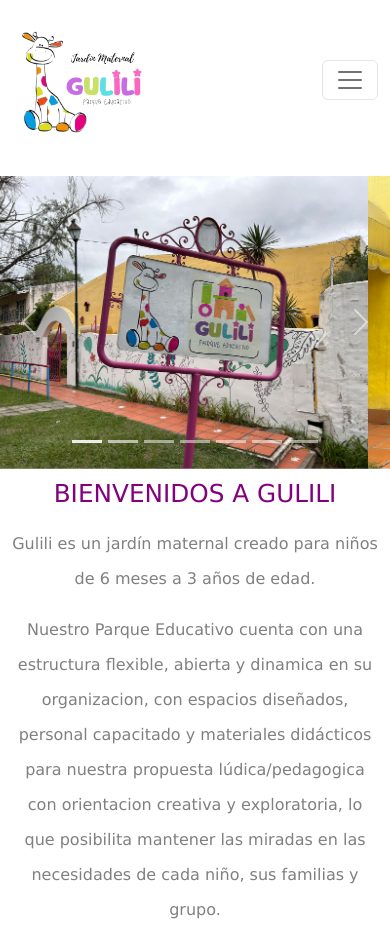
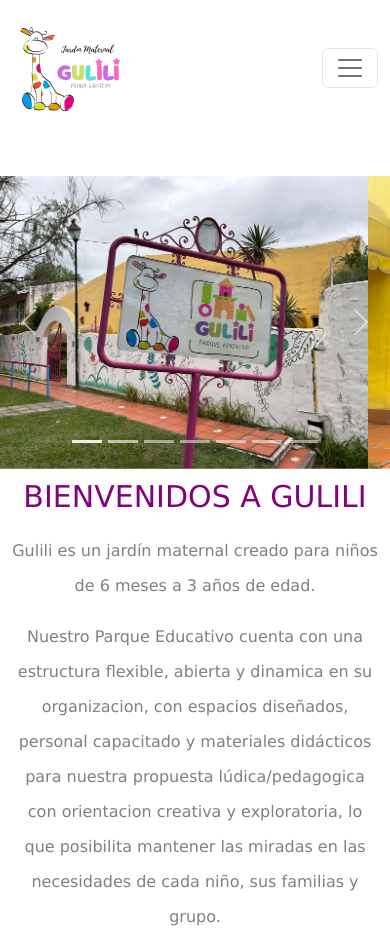
Before and after one commit to Jbc071/Gulili, a website: page index.html in a window 390 px wide. Shown: the top 937 px of the page. Drawn offline with nearby package versions, Linux system fonts and the light colour scheme.

Commit message:
scss cambios

```diff
--- a/scss/base/_media-querys.scss
+++ b/scss/base/_media-querys.scss
@@ -1,3 +1,23 @@
+@media screen and (max-width: 767px) {
+    body {
+        font-family: 'Lucida Sans', 'Lucida Sans Regular', 'Lucida Grande', 'Lucida Sans Unicode', Geneva, Verdana, sans-serif;
+        font-weight: 400;
+    }
+}
+@media (max-width: 767px){
+    .navbar-nav{
+        background-color:rgba(255, 255, 255, 1);
+        transition: background-color 0.3 ease;
+    }
+    .navbar{
+        max-height: 150px;
+    }
+    .comienzo img{
+        width: 125px;
+        height: 125px;
+    }
+
+}
 @media (max-width: 767px) {
     .infra{
         div{
@@ -13,3 +33,10 @@
         width: 90px;
     }
 }
+@media (max-width: 767px) {
+    .container div h2{
+        font-size: 30px;
+        font-weight: 400;
+    }
+
+}
```
Also changed, not shown: css/estilos.css.
